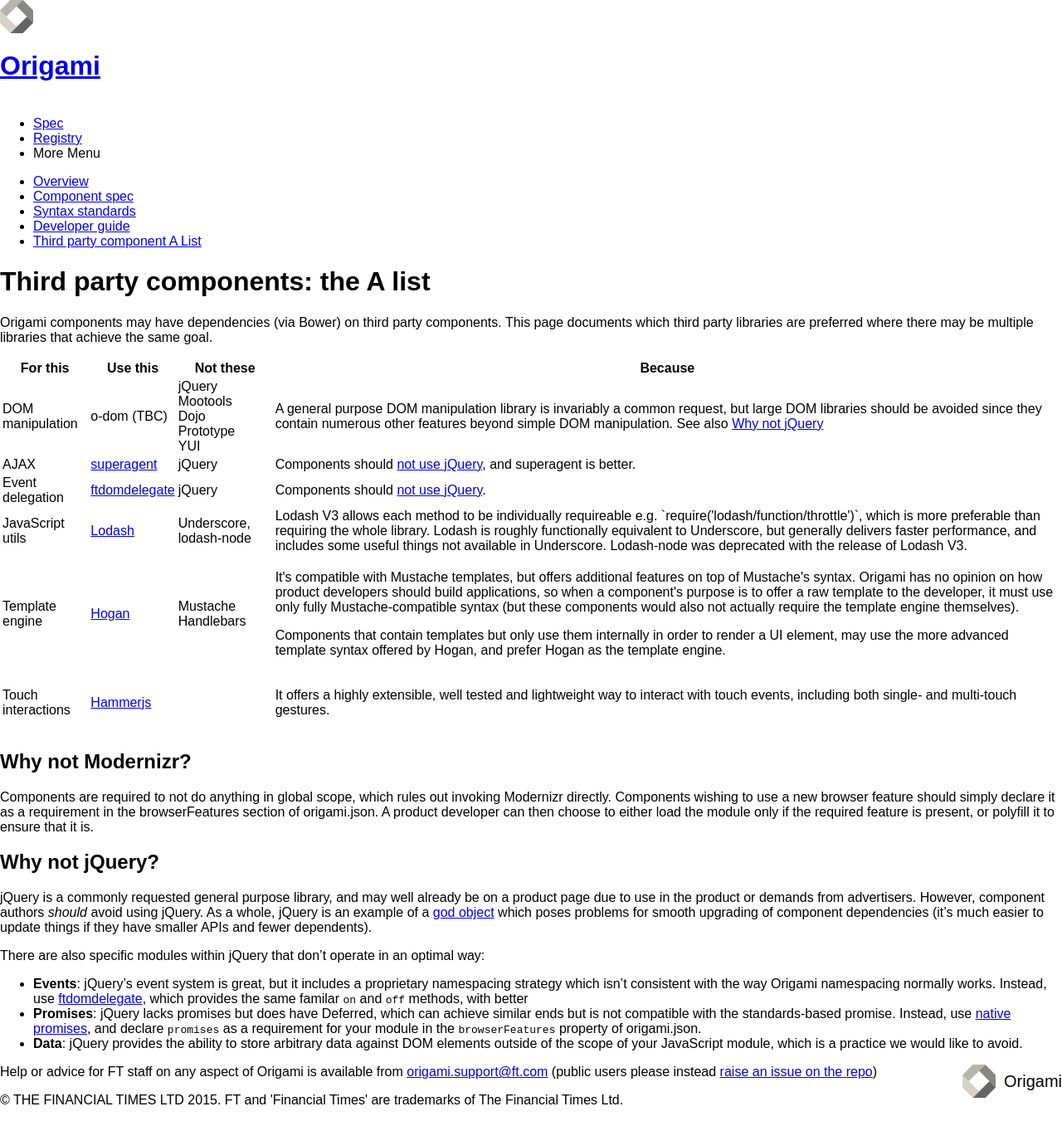
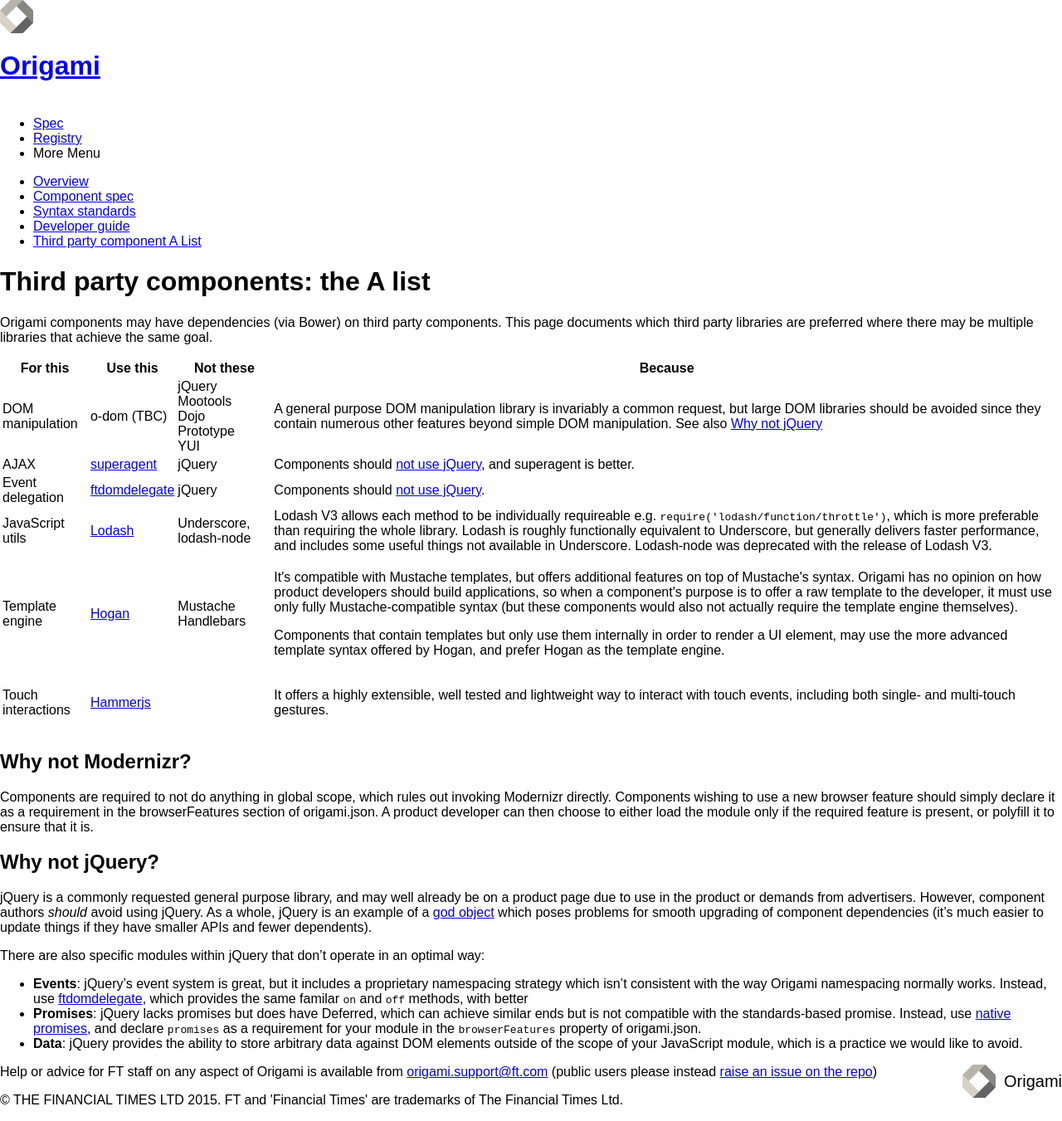
Before and after one commit to Financial-Times/ft-origami, a Jekyll site: the page built from docs/3rd-party-a-list.md, in a window 1280 px wide. Shown: the whole page at 83% size. Built offline with Jekyll 4.4.1, drawn with Linux system fonts in a browser that asks for light colours; comment, search, counter and statistics services are not loaded; a style sheet for code colours, icons or effects is not loaded.

Commit message:
Code markup cannot be used in HTML.

```diff
--- a/docs/3rd-party-a-list.md
+++ b/docs/3rd-party-a-list.md
@@ -32,7 +32,7 @@ Origami components may have dependencies (via Bower) on third party components.
 		<td>JavaScript utils</td>
 		<td><a href='https://github.com/lodash/lodash'>Lodash</a></td>
 		<td>Underscore, lodash-node</td>
-		<td>Lodash V3 allows each method to be individually requireable e.g. `require('lodash/function/throttle')`, which is more preferable than requiring the whole library. Lodash is roughly functionally equivalent to Underscore, but generally delivers faster performance, and includes some useful things not available in Underscore. Lodash-node was deprecated with the release of Lodash V3.</td>
+		<td>Lodash V3 allows each method to be individually requireable e.g. <code>require('lodash/function/throttle')</code>, which is more preferable than requiring the whole library. Lodash is roughly functionally equivalent to Underscore, but generally delivers faster performance, and includes some useful things not available in Underscore. Lodash-node was deprecated with the release of Lodash V3.</td>
 	</tr><tr>
 		<td>Template engine</td>
 		<td><a href='https://github.com/twitter/hogan.js'>Hogan</a></td>
```
